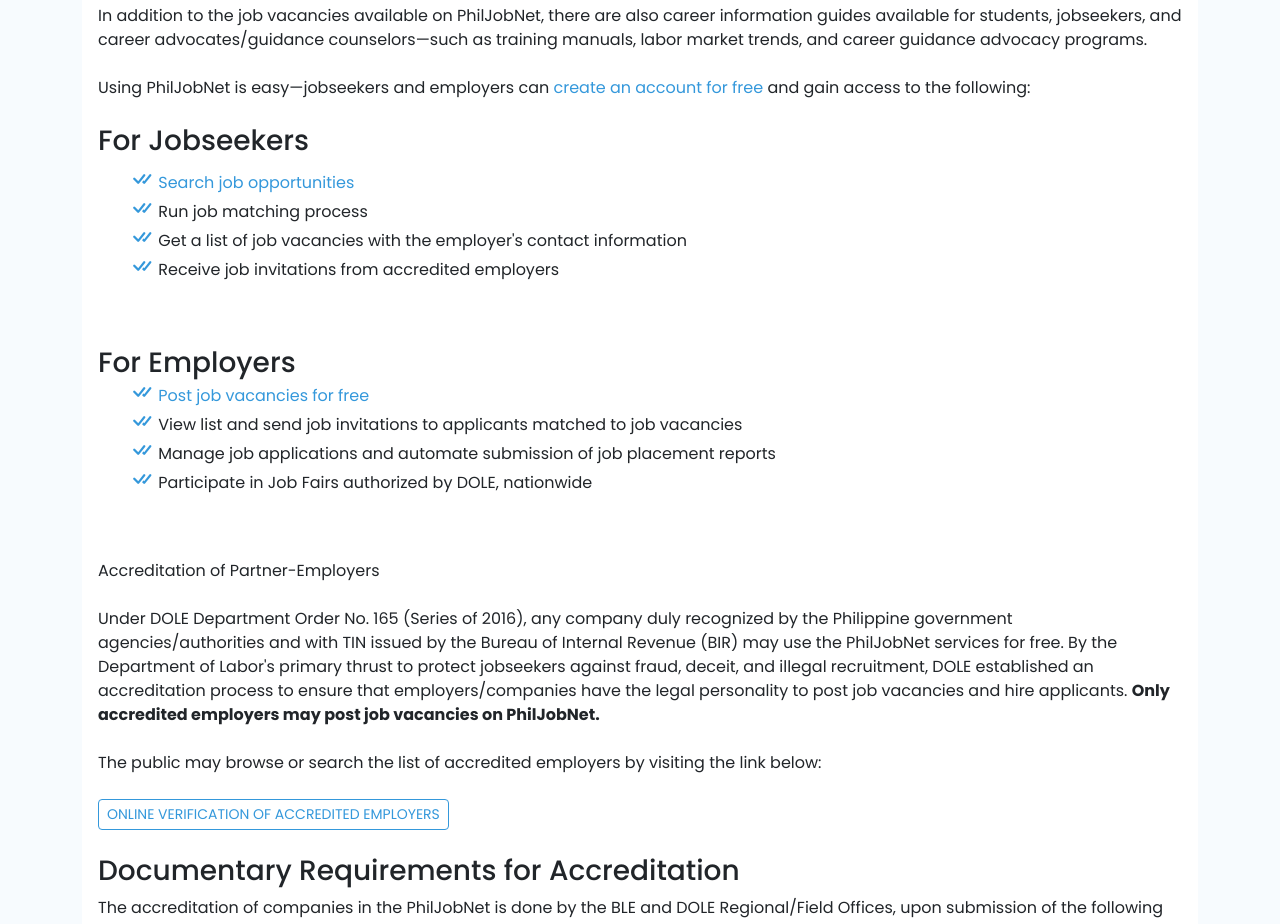
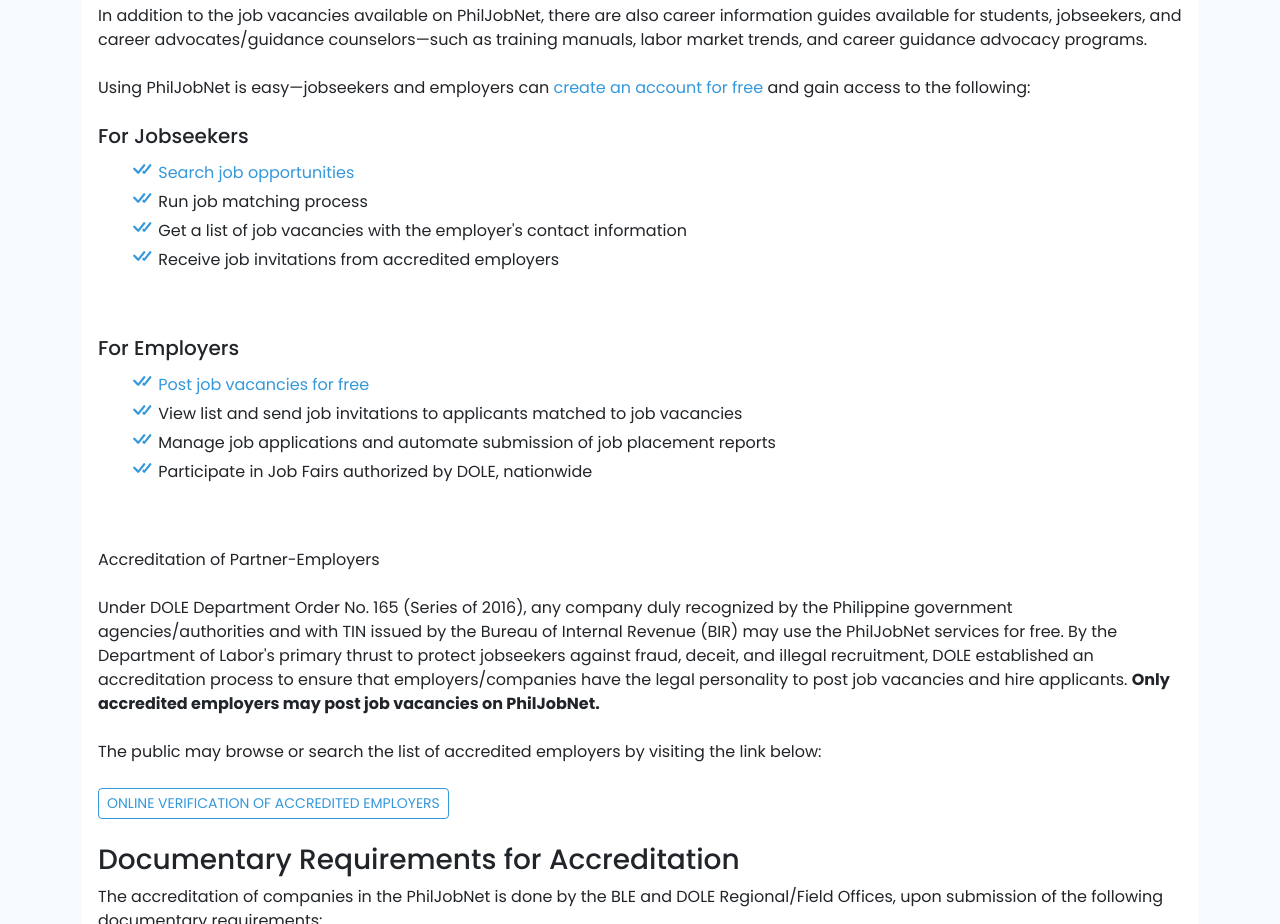
Before and after one commit to akosialbean/mini-one, a website: page index.html in a window 1280 px wide. Shown: the part 1140-2064 px from the top of the page. Drawn offline with nearby package versions, Linux system fonts and the light colour scheme.

Commit message:
Modify font size (For Jobseekers, For Employers)

```diff
--- a/index.html
+++ b/index.html
@@ -143,7 +143,7 @@
 
                             Using PhilJobNet is easy—jobseekers and employers can <a href="#">create an account for free</a> and gain access to the following:<br><br>
 
-                            <h3>For Jobseekers</h3>
+                            <h5>For Jobseekers</h5>
 
                             <ul class="forJobSeekers">
                                 <li>
@@ -163,7 +163,7 @@
 
                             <br><br>
 
-                            <span class="h3">For Employers</span>
+                            <h5>For Employers</h5>
                             <ul class="forJobSeekers">
                                 <li>
                                     <span class="h4"><i class="bi bi-check-all text-primary"></i></span>
```
